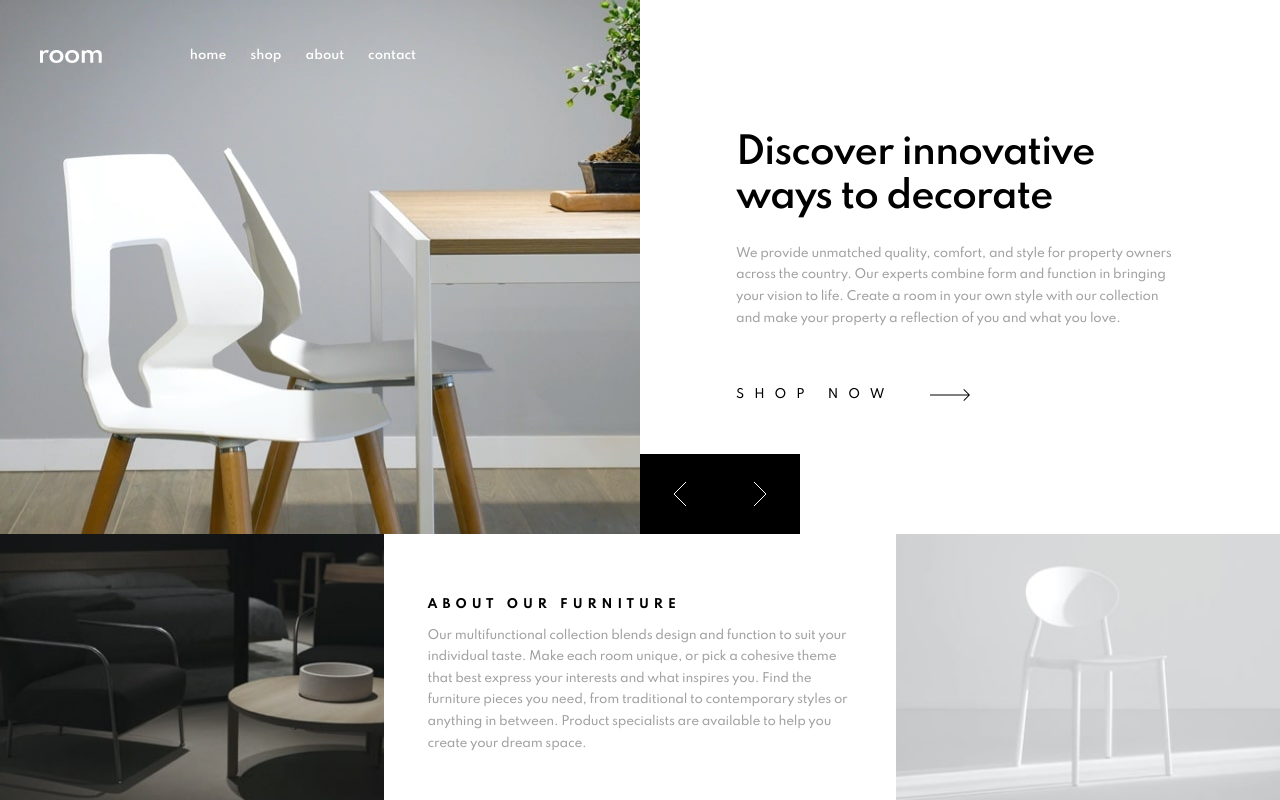
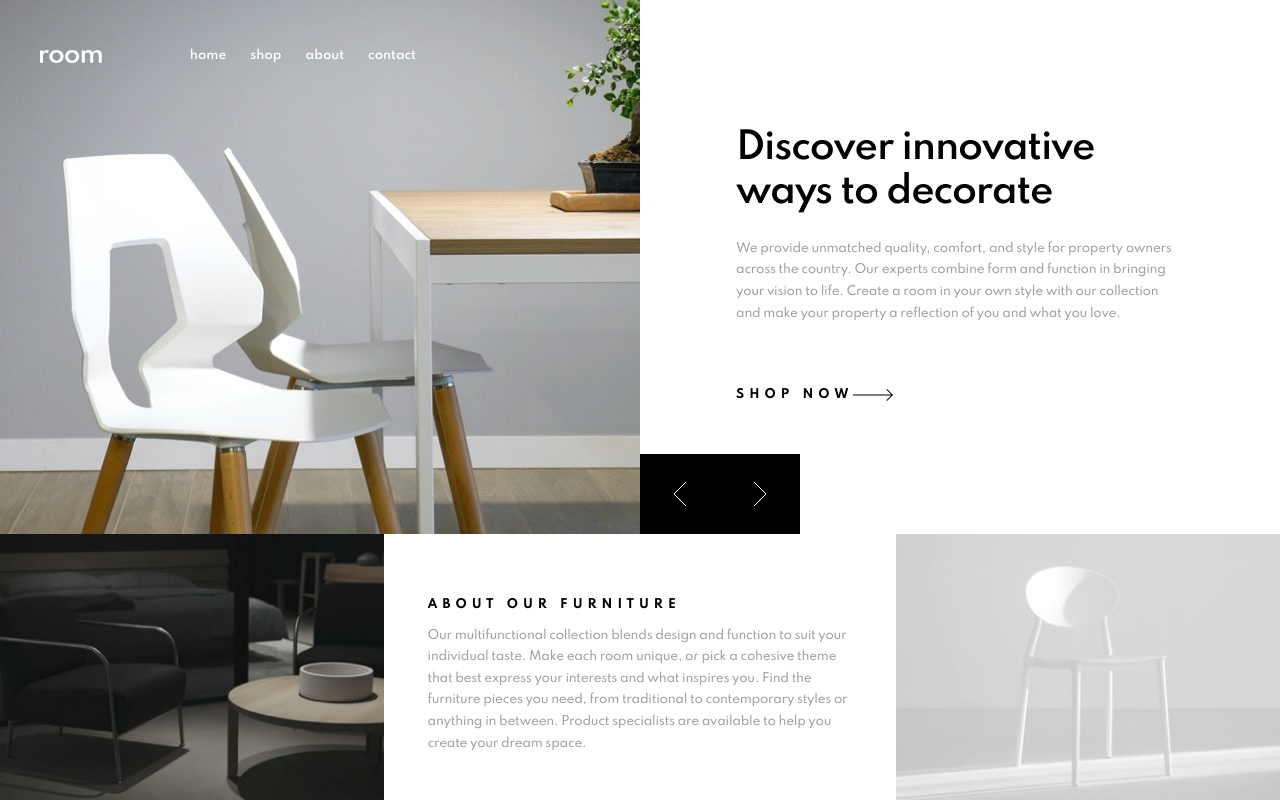
Before and after one commit to msunji/room-homepage, a React (Create React App) app: page / in a window 1280 px wide. Built offline with nearby package versions, Linux system fonts and the light colour scheme.

Commit message:
Change h3 to h2

```diff
--- a/src/components/slides/Slides.js
+++ b/src/components/slides/Slides.js
@@ -78,7 +78,7 @@ const Slide = ({
               <h1 className="slide-header">{header}</h1>
               <p className="slide-body">{body}</p>
               <ShopNowText>
-                <h3>Shop Now</h3>
+                <h2>Shop Now</h2>
                 <ArrowRight />
               </ShopNowText>
             </SlidesContainer>
```
